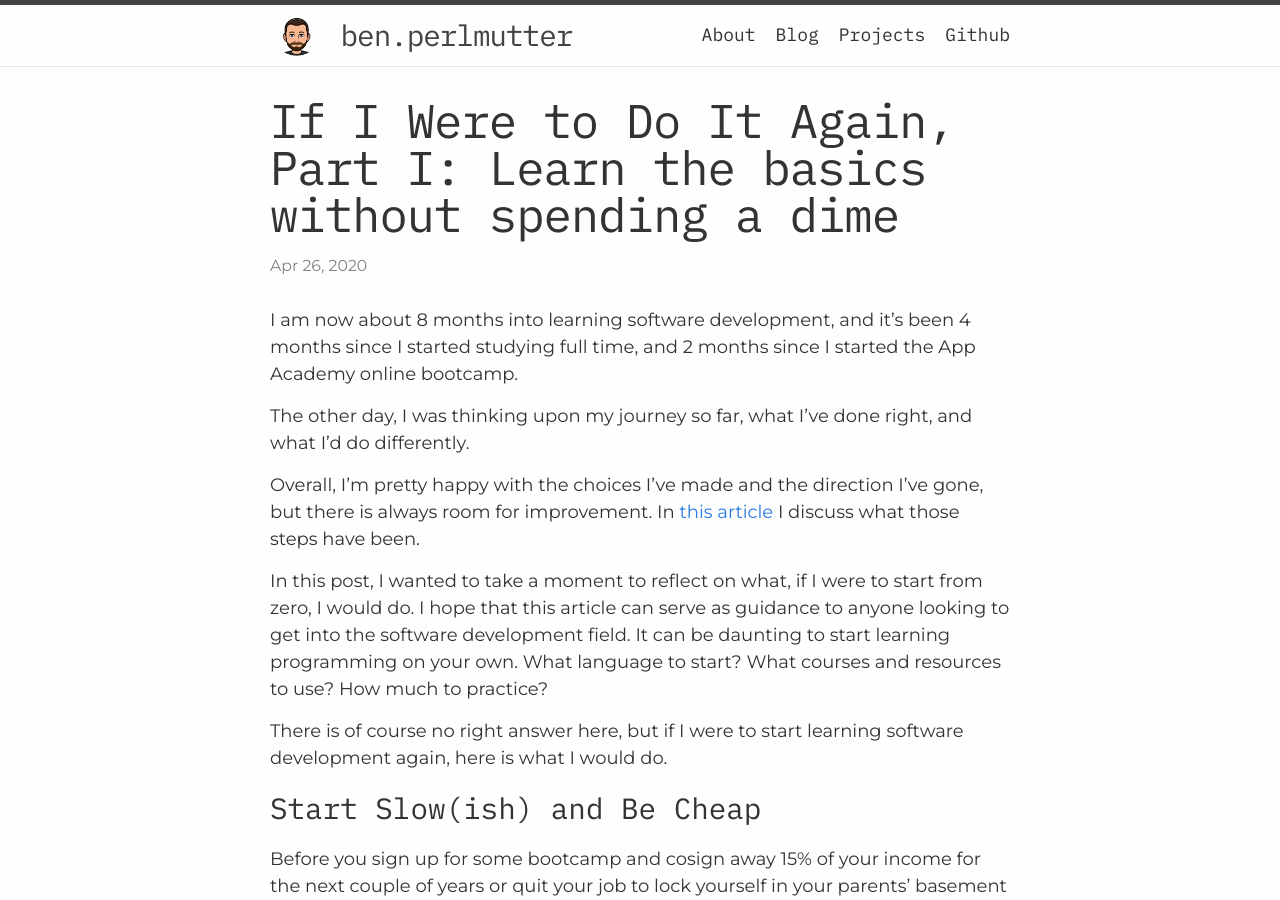
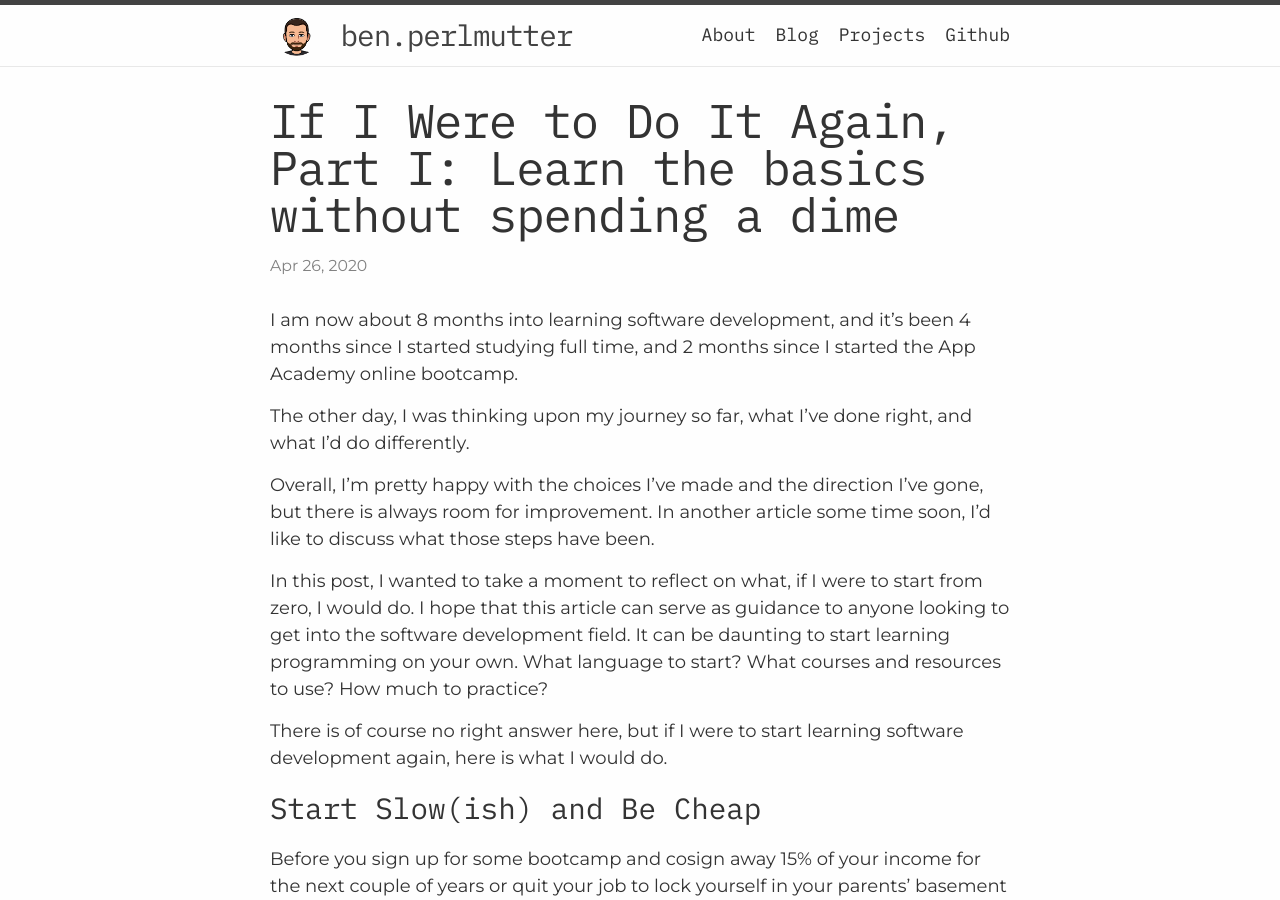
Before and after one commit to bpmutter/ben.perlmutter.io, a Jekyll site: the page built from _posts/2020-04-26-If-I-Were-to-Do-It-Again-part-i.md, in a window 1280 px wide and 900 px high. Built offline with Jekyll 4.4.1, drawn with Linux system fonts in a browser that asks for light colours.

Commit message:
add small edits to various articles

```diff
--- a/_posts/2020-04-26-If-I-Were-to-Do-It-Again-part-i.md
+++ b/_posts/2020-04-26-If-I-Were-to-Do-It-Again-part-i.md
@@ -8,7 +8,7 @@ I am now about 8 months into learning software development, and it’s been 4 mo
 
 The other day, I was thinking upon my journey so far, what I’ve done right, and what I’d do differently.
 
-Overall, I’m pretty happy with the choices I’ve made and the direction I’ve gone, but there is always room for improvement. In [this article](/#) I discuss what those steps have been.
+Overall, I’m pretty happy with the choices I’ve made and the direction I’ve gone, but there is always room for improvement. In another article some time soon, I'd like to discuss what those steps have been.
 
 In this post, I wanted to take a moment to reflect on what, if I were to start from zero, I would do. I hope that this article can serve as guidance to anyone looking to get into the software development field. It can be daunting to start learning programming on your own. What language to start? What courses and resources to use? How much to practice?
 
```
Also changed, not shown: _posts/2020-04-25-Why-I'm-Becoming-a-Developer.md (+1 -1 lines), _posts/2020-05-24-tappdin-my-first-full-stack.md (+1 -1 lines), _posts/2020-06-14-RappaMappa-Fullstack-MERN.md (+1 -1 lines), _todo/project-todo.md (+2 -0 lines), 1 other file.
